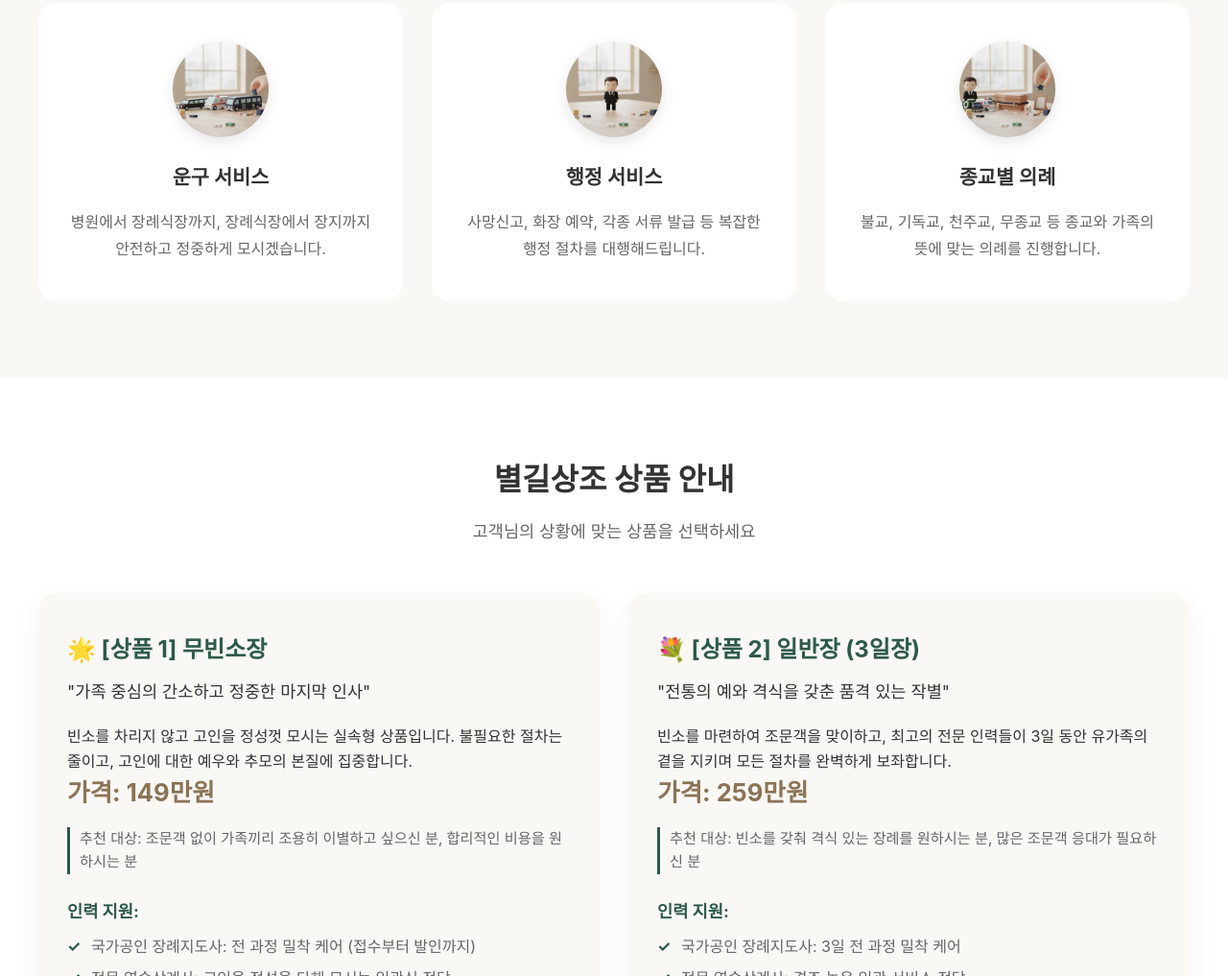
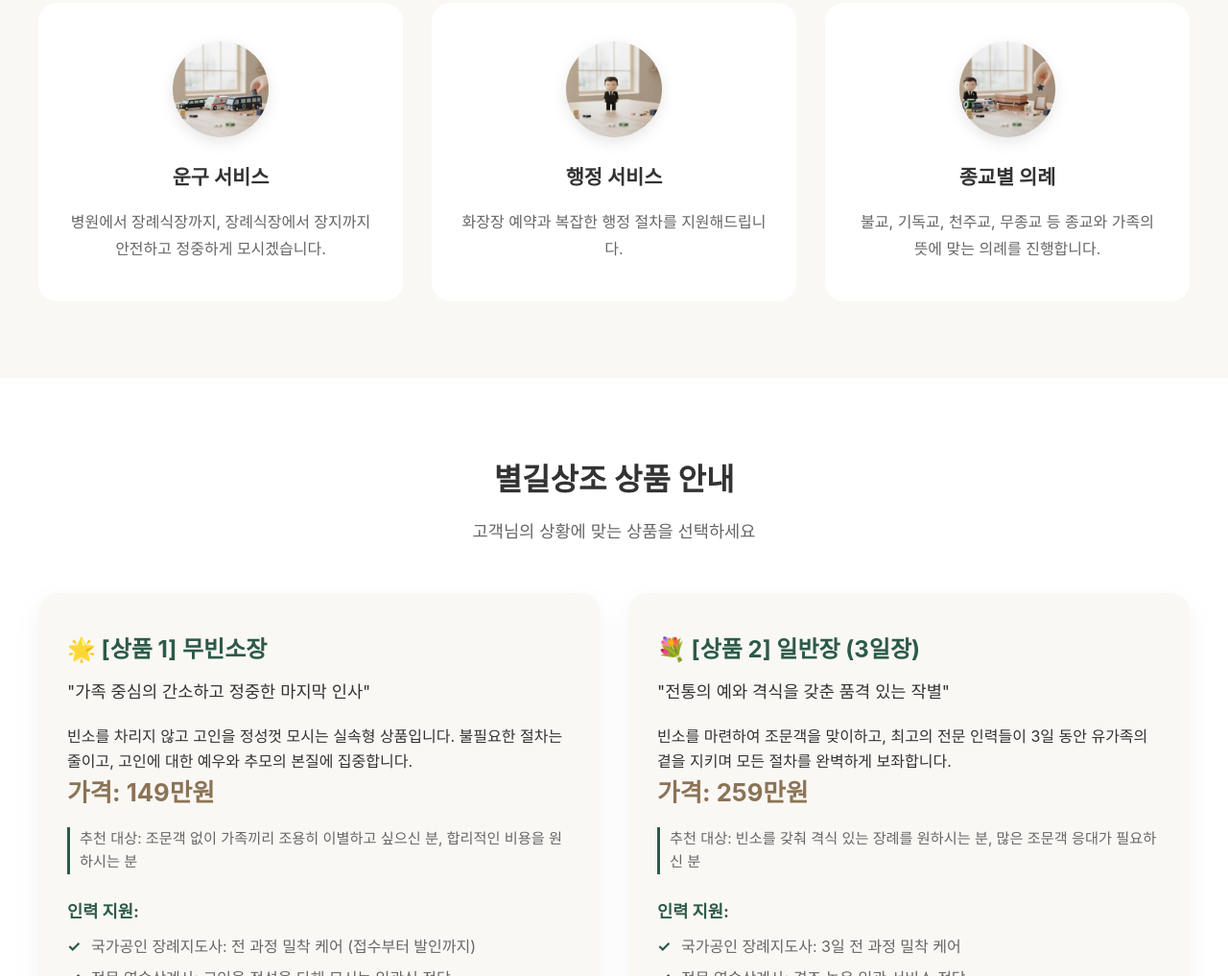
Before and after one commit to byeolgil/byeolgil.github.io, a plain HTML site: page index.html in a window 1280 px wide. Shown: the part 2123-3140 px from the top of the page at 96% size. Drawn offline with Linux system fonts and the light colour scheme.

Commit message:
행정서비스 문구 수정

```diff
--- a/index.html
+++ b/index.html
@@ -917,7 +917,7 @@
                 <div class="service-card">
                     <div class="service-icon"><img src="images/4.png" alt="행정 서비스"></div>
                     <h3>행정 서비스</h3>
-                    <p>사망신고, 화장 예약, 각종 서류 발급 등 복잡한 행정 절차를 대행해드립니다.</p>
+                    <p>화장장 예약과 복잡한 행정 절차를 지원해드립니다.</p>
                 </div>
                 <div class="service-card">
                     <div class="service-icon"><img src="images/7.png" alt="종교별 의례"></div>
```
